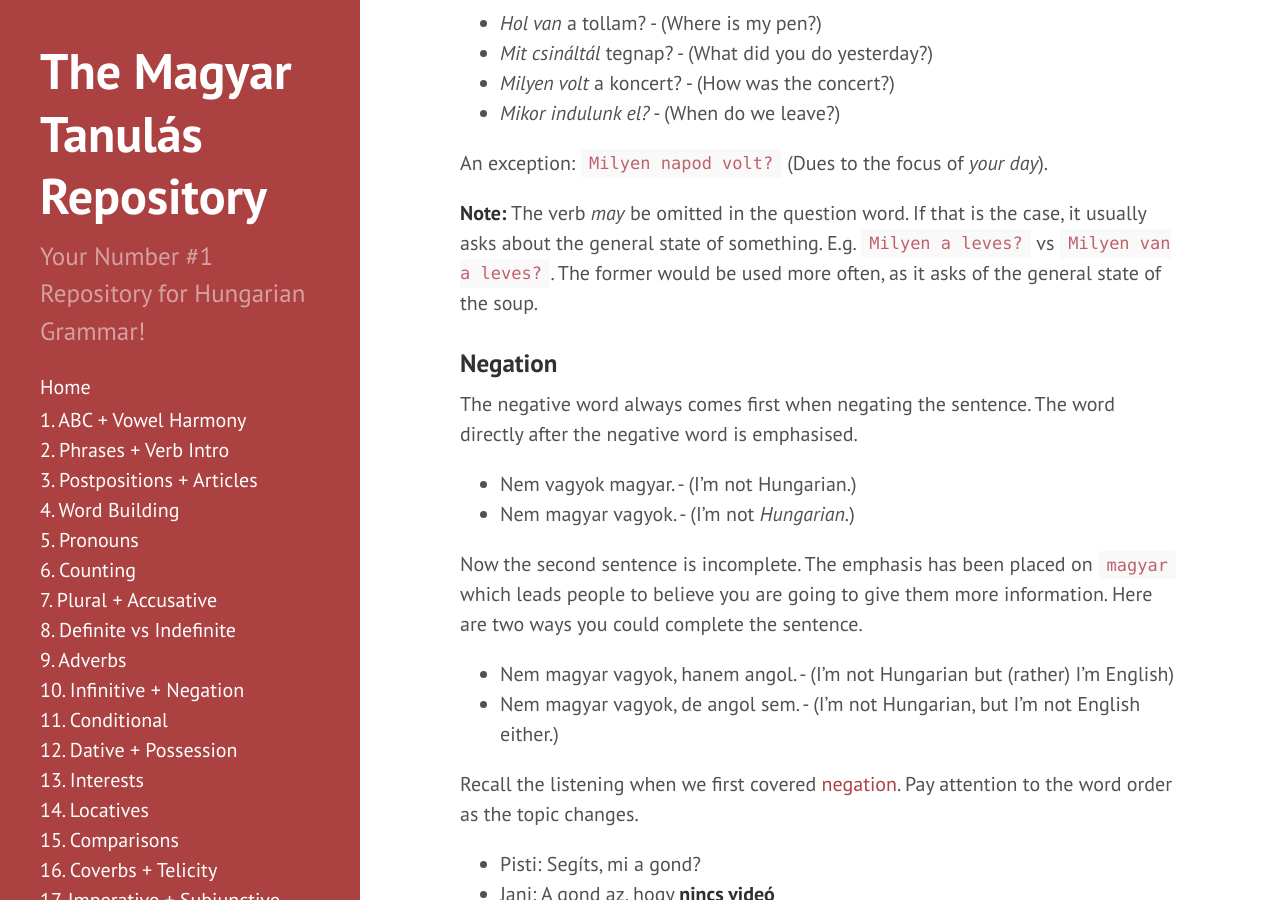
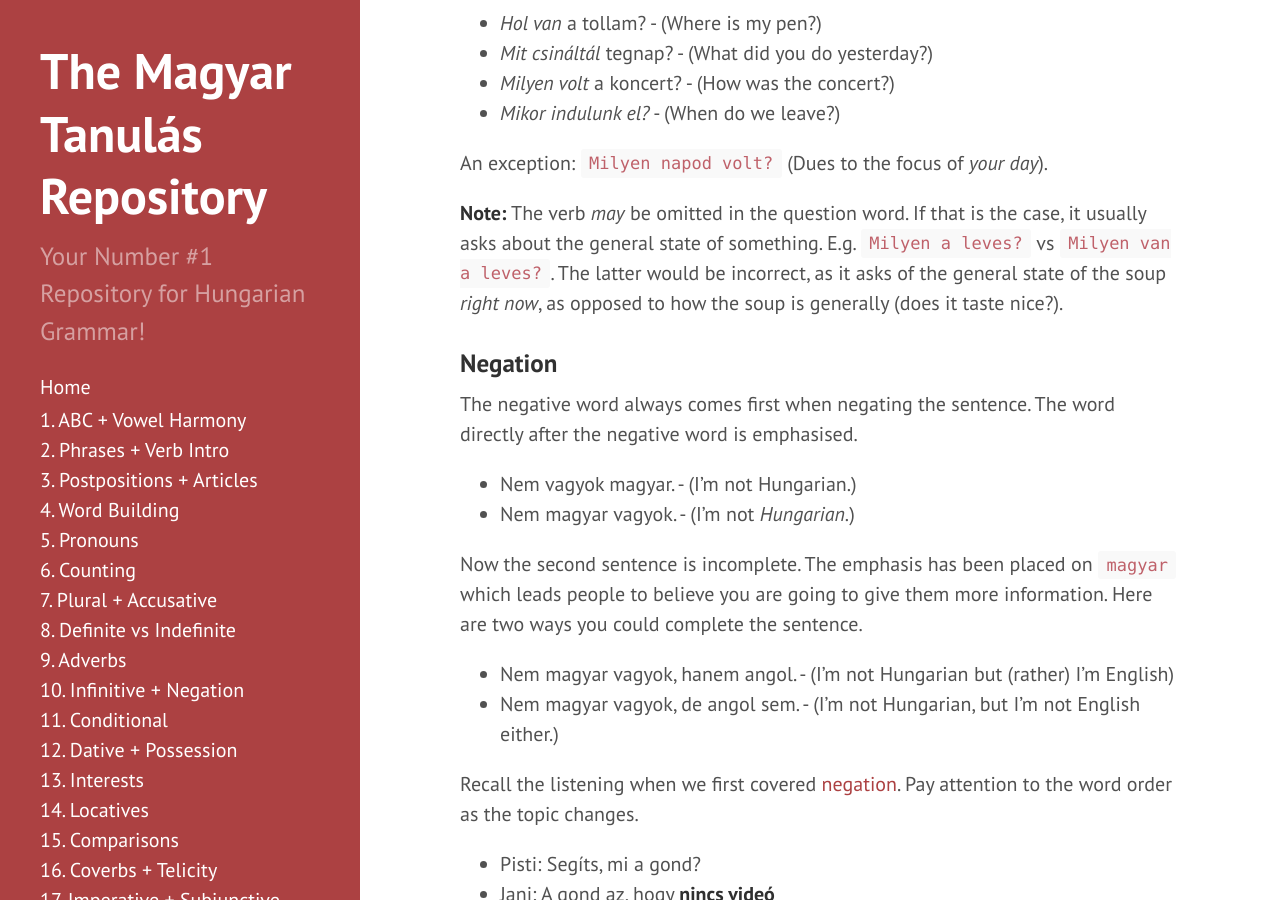
Before and after one commit to Magyartanulas/magyartanulas.github.io, a Jekyll site: the page built from word_order.md, in a window 1280 px wide and 900 px high, scrolled down 2734 px. Built offline with Jekyll 4.4.1, drawn with Linux system fonts in a browser that asks for light colours; Markdown is read by kramdown in place of the engine named in the settings.

Commit message:
Update word_order.md

```diff
--- a/word_order.md
+++ b/word_order.md
@@ -90,7 +90,7 @@ Something you'll notice is that the verb almost always follow a question word.
 
 An exception: `Milyen napod volt?` (Dues to the focus of *your day*).
 
-**Note:** The verb *may* be omitted in the question word. If that is the case, it usually asks about the general state of something. E.g. `Milyen a leves?` vs `Milyen van a leves?`. The former would be used more often, as it asks of the general state of the soup.
+**Note:** The verb *may* be omitted in the question word. If that is the case, it usually asks about the general state of something. E.g. `Milyen a leves?` vs `Milyen van a leves?`. The latter would be incorrect, as it asks of the general state of the soup *right now*, as opposed to how the soup is generally (does it taste nice?).
 
 ### Negation
 
```
